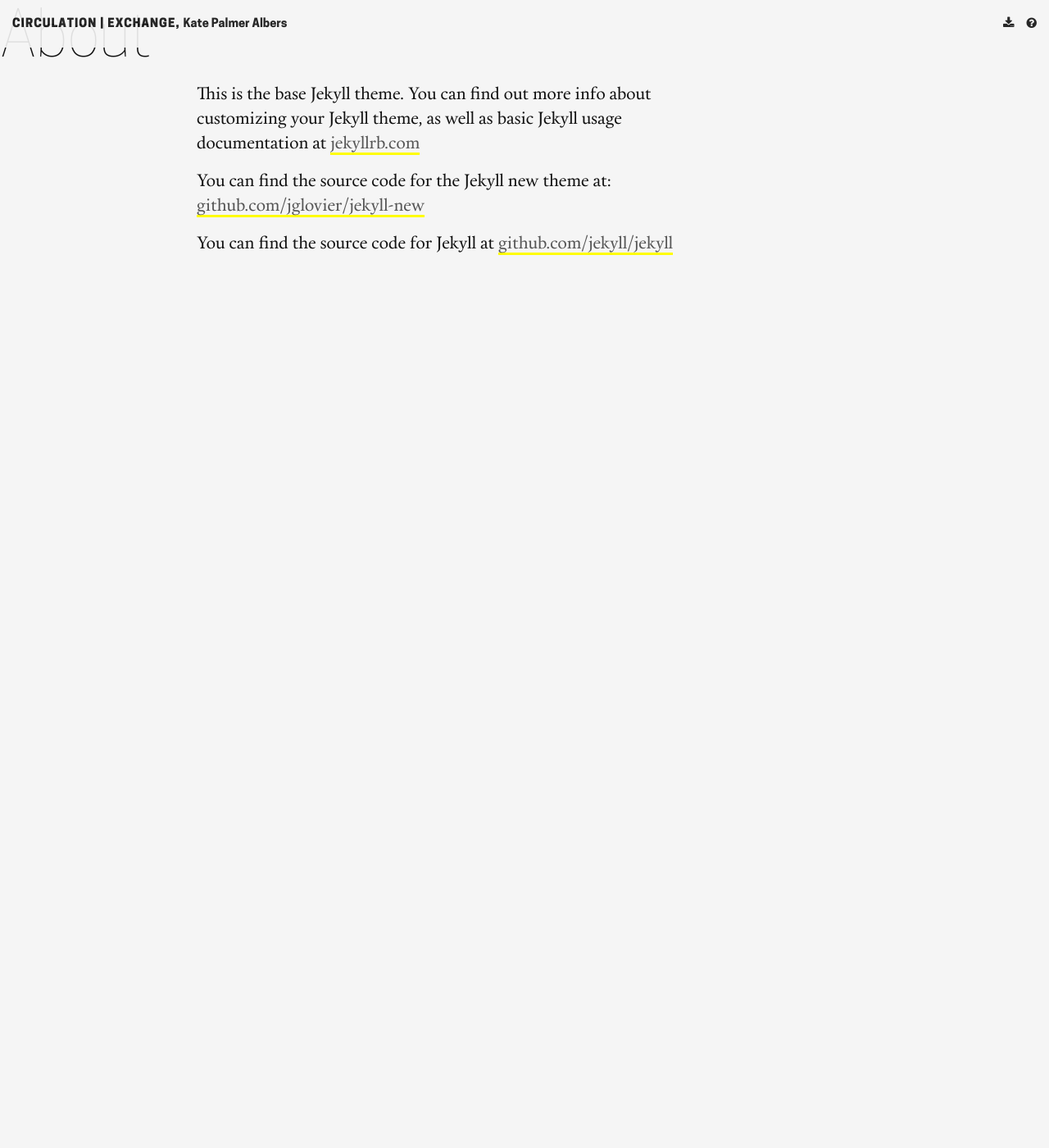
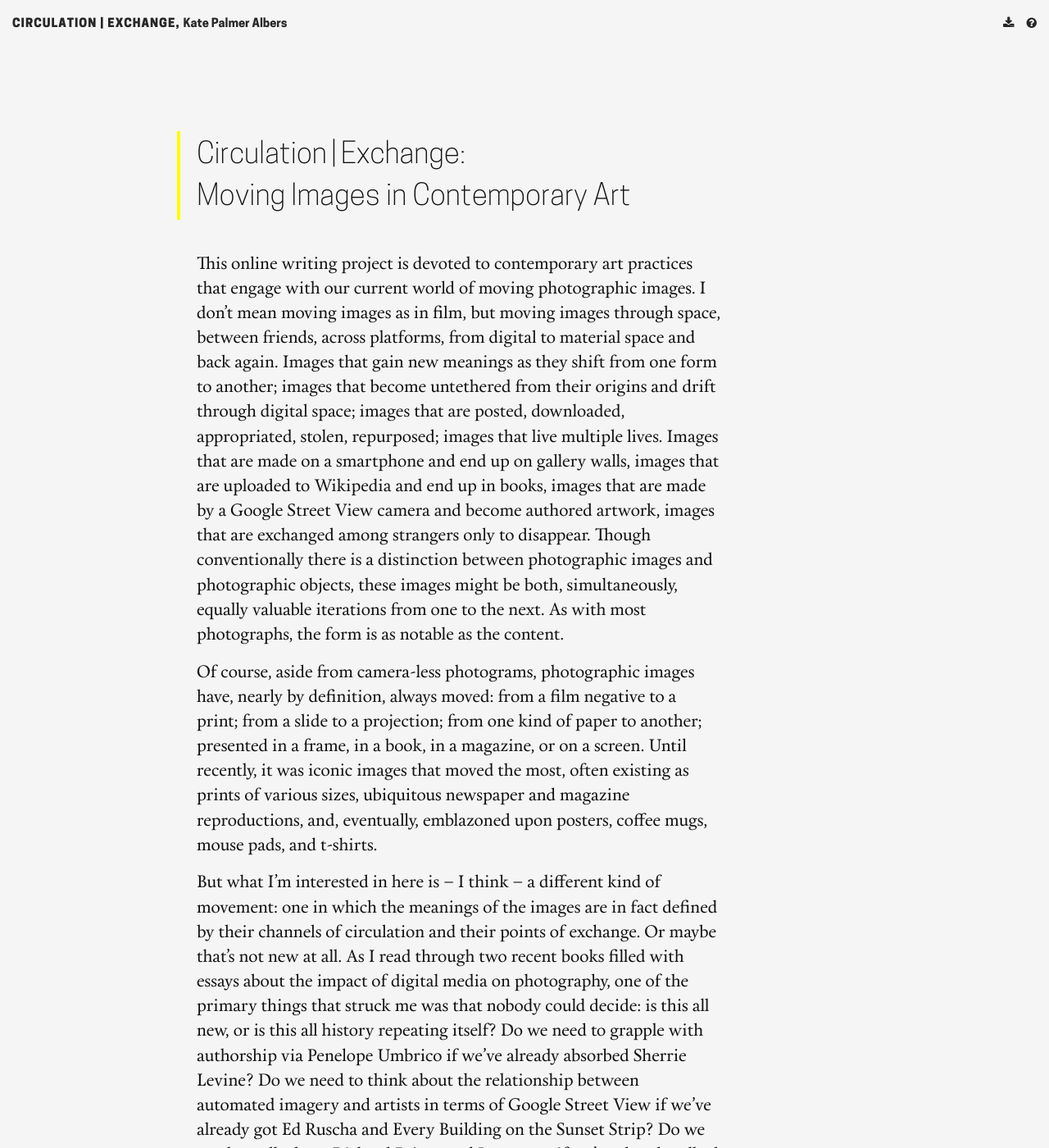
Before and after one commit to katepalbers/circ-exchg, a Jekyll site: the page built from about.md, in a window 1280 px wide and 1400 px high. Shown: the whole window at 82% size. Built offline with Jekyll 4.4.1, drawn with Linux system fonts in a browser that asks for light colours; some web fonts are replaced; some of the changed text lies outside the part shown.

Commit message:
Update 'page' layout template, and About page content

```diff
--- a/_layouts/page.html
+++ b/_layouts/page.html
@@ -1,14 +1,12 @@
 ---
 layout: default
 ---
-<div class="post">
+<article>
 
-  <header class="post-header">
-    <h1 class="post-title">{{ page.title }}</h1>
+  <header>
+    <h2>{{ page.title }}:<br />{{ page.subtitle }}</h2>
   </header>
 
-  <article class="post-content">
-    {{ content }}
-  </article>
+  {{ content }}
 
-</div>
+</article>
--- a/about.md
+++ b/about.md
@@ -1,11 +1,17 @@
 ---
 layout: page
-title: About
+title: "Circulation&thinsp;|&thinsp;Exchange"
+subtitle: "Moving Images in Contemporary Art"
 permalink: /about/
 ---
+This online writing project is devoted to contemporary art practices that engage with our current world of moving photographic images. I don’t mean moving images as in film, but moving images through space, between friends, across platforms, from digital to material space and back again. Images that gain new meanings as they shift from one form to another; images that become untethered from their origins and drift through digital space; images that are posted, downloaded, appropriated, stolen, repurposed; images that live multiple lives. Images that are made on a smartphone and end up on gallery walls, images that are uploaded to Wikipedia and end up in books, images that are made by a Google Street View camera and become authored artwork, images that are exchanged among strangers only to disappear. Though conventionally there is a distinction between photographic images and photographic objects, these images might be both, simultaneously, equally valuable iterations from one to the next. As with most photographs, the form is as notable as the content.
 
-This is the base Jekyll theme. You can find out more info about customizing your Jekyll theme, as well as basic Jekyll usage documentation at [jekyllrb.com](http://jekyllrb.com/)
+Of course, aside from camera-less photograms, photographic images have, nearly by definition, always moved: from a film negative to a print; from a slide to a projection; from one kind of paper to another; presented in a frame, in a book, in a magazine, or on a screen. Until recently, it was iconic images that moved the most, often existing as prints of various sizes, ubiquitous newspaper and magazine reproductions, and, eventually, emblazoned upon posters, coffee mugs, mouse pads, and t-shirts.
 
-You can find the source code for the Jekyll new theme at: [github.com/jglovier/jekyll-new](https://github.com/jglovier/jekyll-new)
+But what I’m interested in here is – I think – a different kind of movement: one in which the meanings of the images are in fact defined by their channels of circulation and their points of exchange. Or maybe that’s not new at all. As I read through two recent books filled with essays about the impact of digital media on photography, one of the primary things that struck me was that nobody could decide: is this all new, or is this all history repeating itself? Do we need to grapple with authorship via Penelope Umbrico if we’ve already absorbed Sherrie Levine? Do we need to think about the relationship between automated imagery and artists in terms of Google Street View if we’ve already got Ed Ruscha and Every Building on the Sunset Strip? Do we need to talk about Richard Prince and Instagram if we’ve already talked about Richard Prince and Marlboro?
 
-You can find the source code for Jekyll at [github.com/jekyll/jekyll](https://github.com/jekyll/jekyll)
+For many swaths of contemporary work made by serious artists and discussed by serious critics and historians, the answer to those questions would be a resounding “no” (or, at least, “can we just not?”) I don’t consider myself a disciple of the great and influential John Szarkowski, but he sure got one thing right: photography is a medium that was born whole. I’m hard pressed to think of anything in photography that William Henry Fox Talbot didn’t think about first in _The Pencil of Nature_. So while I am occasionally quite envious of my colleagues who get to immerse themselves in the gorgeous rarity, quirkiness, and stunning insights of the 19th century world of photography, I find myself drawn to the contemporary iterations of what are often old concerns, updated for today’s culture.
+
+Privacy and surveillance, originality and authorship, sharing and distribution, saving and loss, distribution and networks … how these categories will unfurl into the future marks some of the central concerns (or anxieties) of our contemporary culture. I rely on artists to help me make sense of these questions, particularly as they play out in the world of images. The writing that will appear on this site will be – I hope – informed by past practices but focused on very recent work. Now that we have moved into a period of digital ubiquity, I have often frequently heard “pre-digital” photography all lumped together into one category, as if it can now be easily understood and digested as “how things used to be before they were digital/social/networked/mobile”. I want to resist this generalizing tendency, and seek instead to use the complexities of today to preserve the complex and moving role that photographs have always had as they traveled from place to place over time.
+
+*CirculationExchange is supported by an Arts Writers Grant from the Andy Warhol Foundation / Creative Capital.*
```
